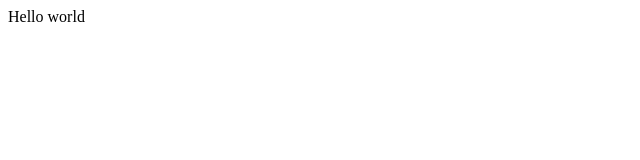
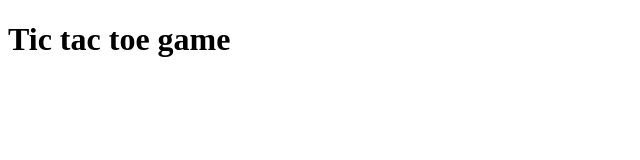
Before and after one commit to jaanhay/TicTacToe, a plain HTML site: page index.html in a window 1280 px wide. Shown: the whole page, without its empty margins (0-640 px from the left). Drawn offline with Linux system fonts and the light colour scheme.

Commit message:
added heading

```diff
--- a/index.html
+++ b/index.html
@@ -9,7 +9,8 @@
 </head>
 
 <body>
-  Hello world
+  <h1>Tic tac toe game</h1>
+
   <script src="script.js"></script>
 </body>
 
```
